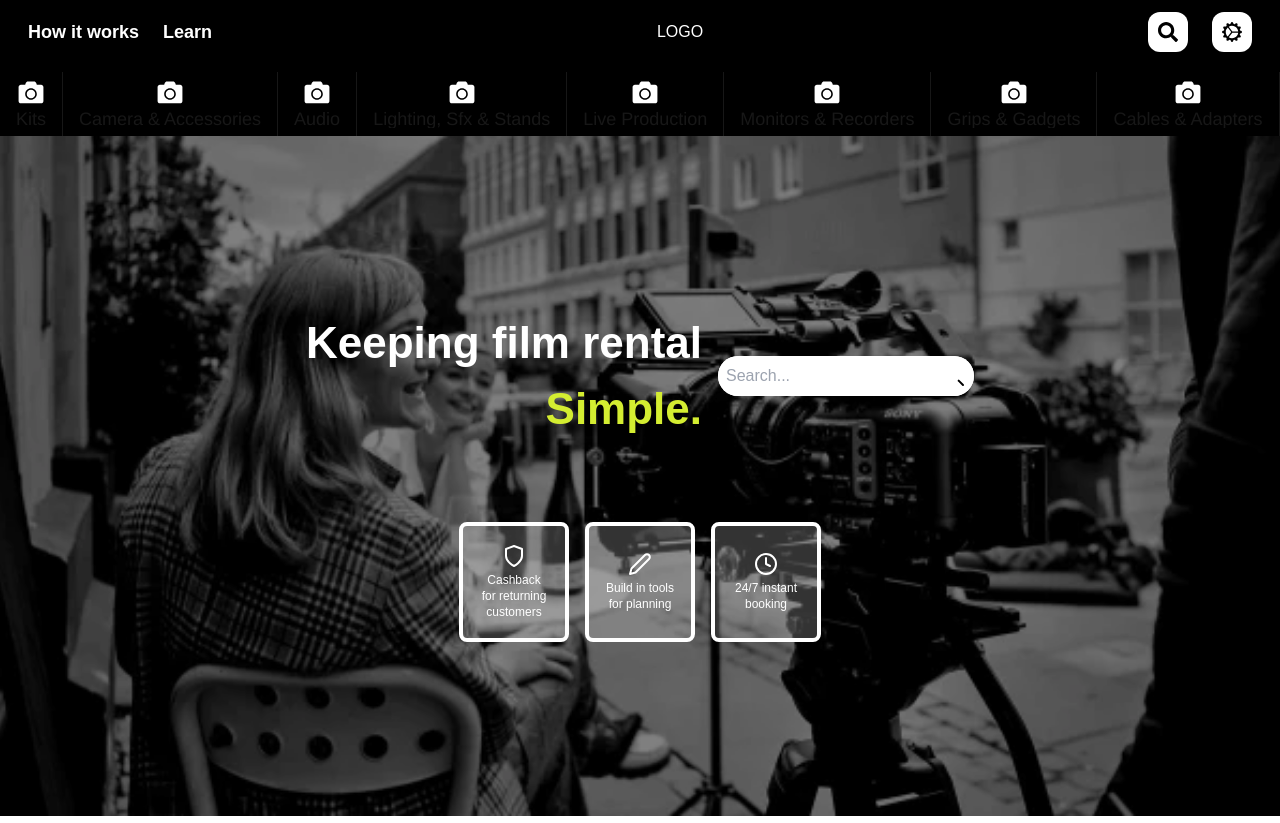
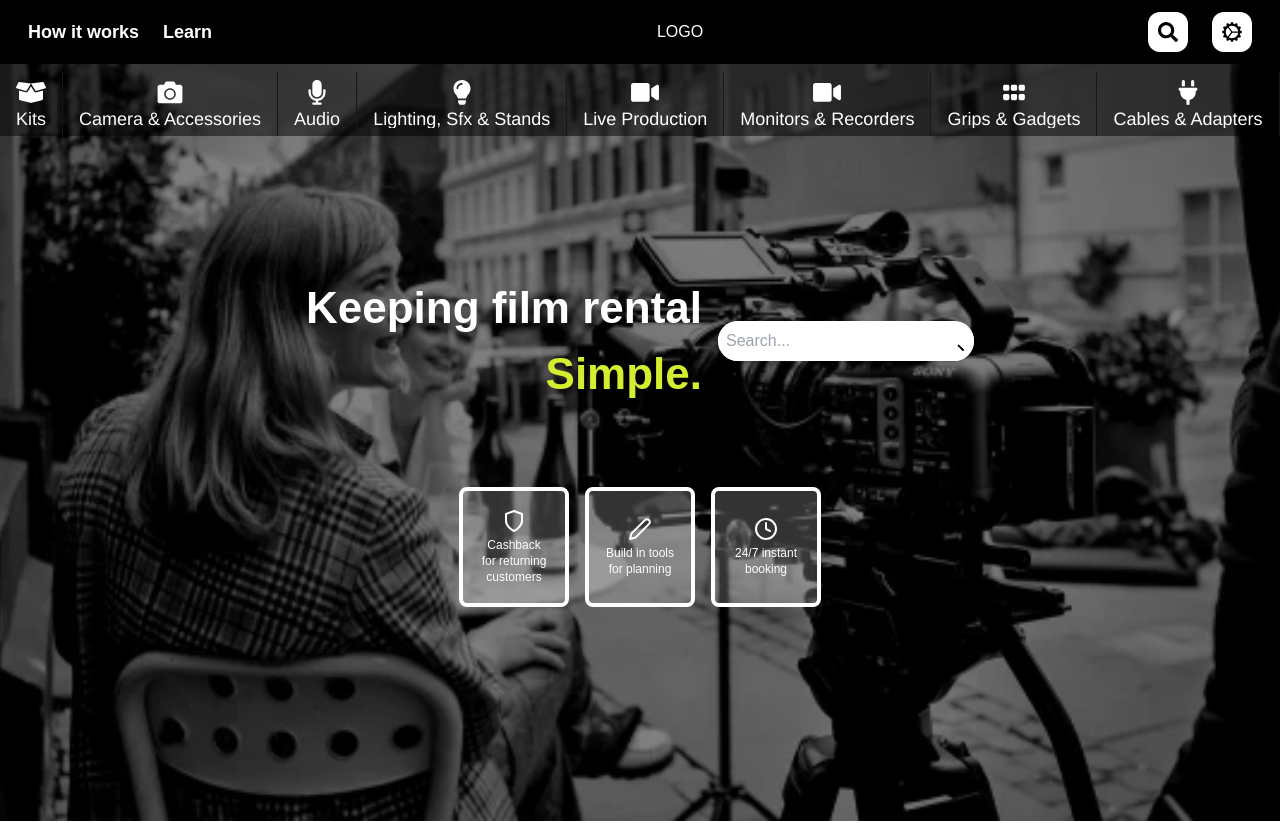
Before and after one commit to vabr0002/simplerent_new, a Next.js app: page / in a window 1280 px wide. Shown: the top 823 px of the page. Built offline with nearby package versions, Linux system fonts and the light colour scheme.

Commit message:
menu transperant

```diff
--- a/src/components/hero/Hero_landing.jsx
+++ b/src/components/hero/Hero_landing.jsx
@@ -4,23 +4,22 @@ import Image from "next/image";
 
 function Hero() {
   return (
-    <section className="relative h-[85vh]">
-      {" "}
-      {/* Adjusted height here */}
+    // Pull the hero up behind the sticky nav
+    <section className="relative h-[95vh] -mt-[75px] z-0">
       {/* Background Image */}
       <div className="relative w-full h-full">
-        {" "}
-        {/* Made sure it takes up the full height of the section */}
         <Image
-          src="/img/hero.webp" // Replace with your image path
+          src="/img/hero.webp"
           alt="Hero Image"
           layout="fill"
           objectFit="cover"
-          className="brightness-50" // This reduces the brightness for a darker overlay effect
+          className="brightness-50"
         />
       </div>
+
       {/* Overlay Content */}
       <div className="absolute inset-0 flex flex-col items-center justify-center text-center text-white p-4">
+        {/* Title + Search */}
         <div className="flex items-center justify-center w-full">
           <div className="text-h1 font-bold mr-4 flex flex-col justify-start items-start">
             <span>Keeping film rental</span>
@@ -60,12 +59,16 @@ function Hero() {
           {[
             "Cashback for returning customers",
             "Build in tools for planning",
-            "24/7 instant booking"
+            "24/7 instant booking",
           ].map((feature, index) => (
             <div
               key={index}
-              className="bg-white bg-opacity-20 text-white border-x-4 border-y-4 rounded-lg flex flex-col items-center justify-center p-4 w-[110px] h-[120px] transform hover:scale-105 hover:translate-y-[-3px] transition duration-300 ease-in-out "
+              className="bg-white bg-opacity-20 text-white border-x-4 border-y-4 rounded-lg
+                         flex flex-col items-center justify-center p-4 w-[110px] h-[120px]
+                         transform hover:scale-105 hover:translate-y-[-3px]
+                         transition duration-300 ease-in-out"
             >
+              {/* Example SVG Icons */}
               <svg
                 xmlns="http://www.w3.org/2000/svg"
                 className="h-6 w-6 text-white mb-1"
@@ -76,7 +79,6 @@ function Hero() {
                 strokeLinecap="round"
                 strokeLinejoin="round"
               >
-                {/* SVG paths would go here based on index or feature name */}
                 {index === 0 && (
                   <path d="M12 22s8-4 8-10V5l-8-3-8 3v7c0 6 8 10 8 10z"></path>
                 )}
--- a/src/components/navigation/Navigation.jsx
+++ b/src/components/navigation/Navigation.jsx
@@ -8,7 +8,13 @@ import {
   FaUser,
   FaHeart,
   FaShoppingCart,
-  FaExclamationCircle
+  FaExclamationCircle,
+  FaMicrophone,
+  FaLightbulb,
+  FaVideo,
+  FaGripHorizontal,
+  FaPlug,
+  FaBoxOpen,
 } from "react-icons/fa";
 import { BsGearWideConnected } from "react-icons/bs";
 
@@ -16,22 +22,116 @@ const Navigation = () => {
   // Toolbox open/close state
   const [isToolboxOpen, setIsToolboxOpen] = useState(false);
 
-  // Track which toolbox icon is selected ("calendar", "user", "heart", etc.)
+  // Which toolbox icon is selected
   const [selectedToolboxItem, setSelectedToolboxItem] = useState(null);
+
+  // Which category index is hovered (sub-menu open)
+  const [activeSubmenu, setActiveSubmenu] = useState(null);
 
   const iconClasses =
     "text-3xl text-white group-hover:text-lime transition-colors duration-200";
   const linkClasses =
-    "group text-p font-light hover:text-lime py-2 px-4 w-full h-16 text-center flex flex-col items-center justify-center whitespace-nowrap select-none";
+    "group text-p font-light hover:text-lime py-2 px-4 w-full h-16 text-center flex flex-col items-center justify-center whitespace-nowrap select-none relative";
 
-  // Handle toggling an icon's content
-  // If the same icon is clicked again, close it (set to null)
+  // Toggles which toolbox item is open
   const handleIconClick = (item) => {
     setSelectedToolboxItem((prev) => (prev === item ? null : item));
   };
 
+  // Category definitions
+  const categories = [
+    {
+      name: "Kits",
+      icon: <FaBoxOpen className={iconClasses} />,
+      submenu: ["Basic Kit", "Advanced Kit", "Pro Kit", "Custom Kit"],
+    },
+    {
+      name: "Camera & Accessories",
+      icon: <FaCamera className={iconClasses} />,
+      submenu: [
+        "Cameras",
+        "Lenses",
+        "Tripods",
+        "Donuts",
+        "Stabilizers",
+        "Batteries",
+        "Memory Cards",
+        "Cases",
+      ],
+    },
+    {
+      name: "Audio",
+      icon: <FaMicrophone className={iconClasses} />,
+      submenu: [
+        "Microphones",
+        "Recorders",
+        "Mixers",
+        "Headphones",
+        "Wireless Systems",
+      ],
+    },
+    {
+      name: "Lighting, Sfx & Stands",
+      icon: <FaLightbulb className={iconClasses} />,
+      submenu: [
+        "LED Panels",
+        "Fresnel",
+        "Modifiers",
+        "Light Stands",
+        "Special Effects",
+      ],
+    },
+    {
+      name: "Live Production",
+      icon: <FaVideo className={iconClasses} />,
+      submenu: ["Switchers", "Streaming", "Monitors", "Teleprompters"],
+    },
+    {
+      name: "Monitors & Recorders",
+      icon: <FaVideo className={iconClasses} />,
+      submenu: ["Field Monitors", "External Recorders", "Directors Monitors"],
+    },
+    {
+      name: "Grips & Gadgets",
+      icon: <FaGripHorizontal className={iconClasses} />,
+      submenu: ["Clamps", "Arms", "Rigs", "Sliders", "Dollies"],
+    },
+    {
+      name: "Cables & Adapters",
+      icon: <FaPlug className={iconClasses} />,
+      submenu: ["Power Cables", "HDMI", "SDI", "XLR", "USB", "Adapters"],
+    },
+    {
+      name: "Production & Consumables",
+      icon: <FaBoxOpen className={iconClasses} />,
+      submenu: [
+        "Gaffer Tape",
+        "Markers",
+        "Batteries",
+        "Gels",
+        "Cleaning Supplies",
+      ],
+    },
+  ];
+
+  // Decide sub-menu alignment
+  const getSubmenuPosition = (index) => {
+    const total = categories.length;
+    if (index >= total - 3) {
+      // last third => align right
+      return "right-0";
+    } else if (index >= Math.floor(total / 3) && index < total - 3) {
+      // middle => center
+      return "left-1/2 -translate-x-1/2";
+    } else {
+      // first third => align left
+      return "left-0";
+    }
+  };
+
   return (
-    <nav className="sticky top-0 z-50 flex flex-col items-center w-full bg-black select-none">
+    // Now using sticky again, with partial transparency
+    <nav className="sticky top-0 z-50 w-full flex flex-col items-center bg-transparent select-none">
       {/* Top Navigation */}
       <div className="flex justify-between items-center w-full p-3 bg-black text-white">
         <div className="flex gap-6 ml-4">
@@ -43,7 +143,7 @@ const Navigation = () => {
           </Link>
         </div>
 
-        {/* Wrap LOGO in Link to home */}
+        {/* LOGO -> Home */}
         <div>
           <Link href="/">
             <h1>LOGO</h1>
@@ -60,7 +160,7 @@ const Navigation = () => {
             <FaSearch className="absolute text-black text-xl" />
           </div>
 
-          {/* Gear Icon - Turns Lime When Active */}
+          {/* Gear Icon (toolbox toggle) */}
           <div
             className={`relative p-4 w-10 h-10 flex items-center justify-center rounded-xl hover:scale-110
                         transition-transform duration-300 cursor-pointer select-none ${
@@ -70,7 +170,6 @@ const Navigation = () => {
                         }`}
             onClick={() => {
               setIsToolboxOpen(!isToolboxOpen);
-              // (Optional) reset the selected tool if we’re closing the entire toolbox
               if (isToolboxOpen) setSelectedToolboxItem(null);
             }}
           >
@@ -79,35 +178,50 @@ const Navigation = () => {
         </div>
       </div>
 
-      {/* Category Menu */}
-      <div className="flex flex-row w-full pt-2 bg-opacity-80 font-helvetica select-none">
-        {[
-          "Kits",
-          "Camera & Accessories",
-          "Audio",
-          "Lighting, Sfx & Stands",
-          "Live Production",
-          "Monitors & Recorders",
-          "Grips & Gadgets",
-          "Cables & Adapters",
-          "Production & Consumables"
-        ].map((item, index, array) => (
-          <Link
+      {/* Category Menu (transparent) */}
+      <div className="flex flex-row w-full pt-2 bg-black/50 font-helvetica select-none">
+        {categories.map((cat, index, arr) => (
+          <div
             key={index}
-            className={`${linkClasses} ${
-              index < array.length - 1 ? "border-r border-gray-400" : ""
-            }`}
-            href=""
+            className="relative"
+            onMouseEnter={() => setActiveSubmenu(index)}
+            onMouseLeave={() => setActiveSubmenu(null)}
           >
-            <FaCamera className={iconClasses} />
-            <span className="text-center leading-tight text-xs sm:text-sm md:text-base lg:text-lg overflow-hidden text-ellipsis">
-              {item}
-            </span>
-          </Link>
+            <Link
+              href=""
+              className={`${linkClasses} ${
+                index < arr.length - 1 ? "border-r border-gray-400" : ""
+              }`}
+            >
+              {cat.icon}
+              <span className="text-center leading-tight text-xs sm:text-sm md:text-base lg:text-lg overflow-hidden text-ellipsis text-white">
+                {cat.name}
+              </span>
+            </Link>
+
+            {/* Submenu on hover */}
+            {activeSubmenu === index && (
+              <div
+                className={`absolute top-full ${getSubmenuPosition(index)} bg-black/50 text-white p-2 rounded-b-md w-max z-20`}
+              >
+                <div className="grid grid-cols-2 gap-2">
+                  {cat.submenu.map((item, idx) => (
+                    <Link
+                      key={idx}
+                      href=""
+                      className="whitespace-nowrap text-sm px-4 py-2 hover:bg-lime hover:text-black rounded-md transition-colors duration-200"
+                    >
+                      {item}
+                    </Link>
+                  ))}
+                </div>
+              </div>
+            )}
+          </div>
         ))}
       </div>
 
-      {/* Floating Toolbox */}
+      {/* Toolbox area (gear icon) */}
       <div
         className={`absolute right-1 top-full mt-1 transition-all duration-300 z-20 ${
           isToolboxOpen
@@ -116,9 +230,10 @@ const Navigation = () => {
         }`}
       >
         <div className="bg-black text-white p-4 rounded-lg shadow-lg flex">
-          {/* Content panel (on the left) - only if an icon is selected */}
+          {/* Left Content Panel */}
           {selectedToolboxItem && (
             <div className="mr-4 w-56">
+              {/* Calendar */}
               {selectedToolboxItem === "calendar" && (
                 <div className="flex flex-col gap-2">
                   <h2 className="font-bold">Select Dates</h2>
@@ -147,6 +262,7 @@ const Navigation = () => {
                 </div>
               )}
 
+              {/* User/Login */}
               {selectedToolboxItem === "user" && (
                 <div className="flex flex-col gap-2">
                   <h2 className="font-bold">Login</h2>
@@ -170,6 +286,7 @@ const Navigation = () => {
                 </div>
               )}
 
+              {/* Heart */}
               {selectedToolboxItem === "heart" && (
                 <div className="flex flex-col gap-2">
                   <h2 className="font-bold">Liked Items</h2>
@@ -181,6 +298,7 @@ const Navigation = () => {
                 </div>
               )}
 
+              {/* Cart */}
               {selectedToolboxItem === "cart" && (
                 <div className="flex flex-col gap-2">
                   <h2 className="font-bold">Cart Settings</h2>
@@ -195,6 +313,7 @@ const Navigation = () => {
                 </div>
               )}
 
+              {/* Contact */}
               {selectedToolboxItem === "contact" && (
                 <div className="flex flex-col gap-2">
                   <h2 className="font-bold">Contact Us</h2>
@@ -220,9 +339,9 @@ const Navigation = () => {
             </div>
           )}
 
-          {/* Icons column (on the right) */}
+          {/* Icons (right) */}
           <div className="grid grid-cols-1 gap-3">
-            {/* Booking Date */}
+            {/* Calendar */}
             <button
               onClick={() => handleIconClick("calendar")}
               className="flex items-center justify-center w-12 h-12 bg-white rounded-md hover:bg-lime transition select-none"
@@ -230,7 +349,7 @@ const Navigation = () => {
               <FaCalendarAlt className="text-black text-xl" />
             </button>
 
-            {/* Profile */}
+            {/* User */}
             <button
               onClick={() => handleIconClick("user")}
               className="flex items-center justify-center w-12 h-12 bg-white rounded-md hover:bg-lime transition select-none"
@@ -238,7 +357,7 @@ const Navigation = () => {
               <FaUser className="text-black text-xl" />
             </button>
 
-            {/* Liked Equipment */}
+            {/* Heart */}
             <button
               onClick={() => handleIconClick("heart")}
               className="flex items-center justify-center w-12 h-12 bg-white rounded-md hover:bg-lime transition select-none"
@@ -246,7 +365,7 @@ const Navigation = () => {
               <FaHeart className="text-black text-xl" />
             </button>
 
-            {/* Shopping Cart */}
+            {/* Cart */}
             <button
               onClick={() => handleIconClick("cart")}
               className="flex items-center justify-center w-12 h-12 bg-white rounded-md hover:bg-lime transition select-none"
```
